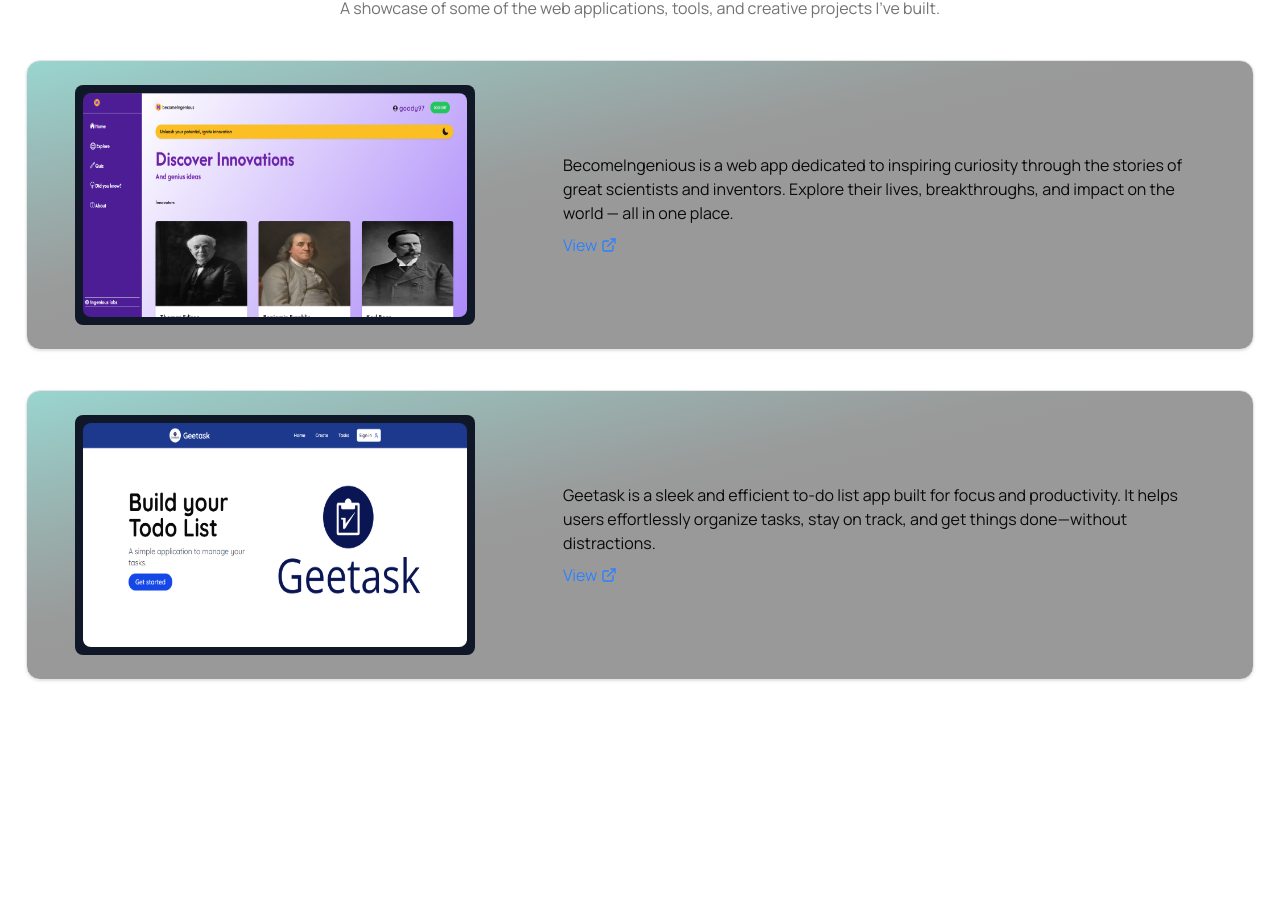
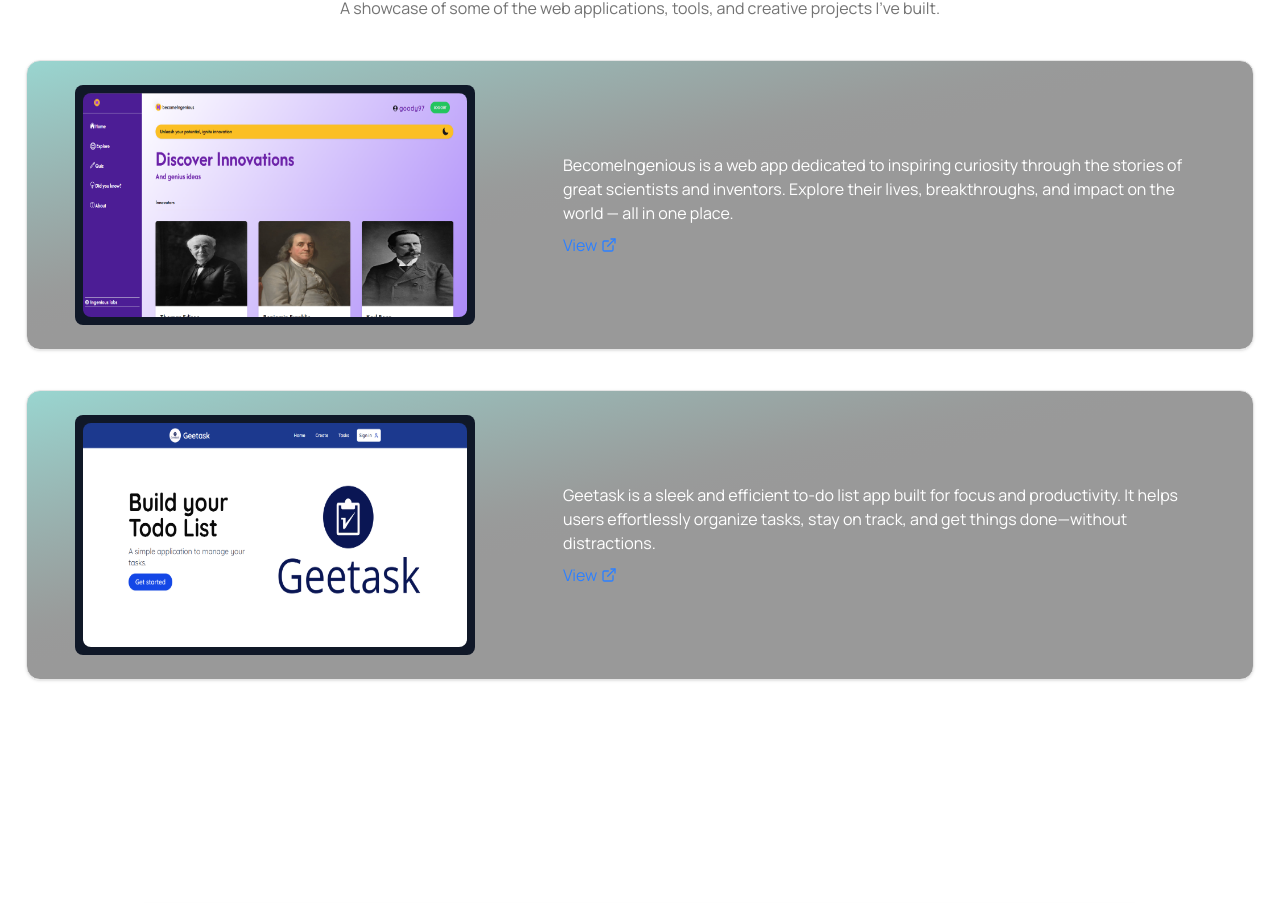
Before and after one commit to goodnessdevs/portfolio, a React (Vite) app in the folder myportfolio/: page / in a window 1280 px wide. Shown: the part 2952-3855 px from the top of the page. Built offline with nearby package versions, Linux system fonts and the light colour scheme.

Commit message:
Made project text color white

```diff
--- a/myportfolio/src/pages/Projects.tsx
+++ b/myportfolio/src/pages/Projects.tsx
@@ -35,7 +35,7 @@
               />
             </div>
 
-            <div className="p-2 md:w-[650px]">
+            <div className="p-2 md:w-[650px] text-white">
               BecomeIngenious is a web app dedicated to inspiring curiosity
               through the stories of great scientists and inventors. Explore
               their lives, breakthroughs, and impact on the world — all in one
@@ -71,7 +71,7 @@
               />
             </div>
 
-            <div className="p-2 md:w-[650px]">
+            <div className="p-2 md:w-[650px] text-white">
               Geetask is a sleek and efficient to-do list app built for focus
               and productivity. It helps users effortlessly organize tasks, stay
               on track, and get things done—without distractions.
```
